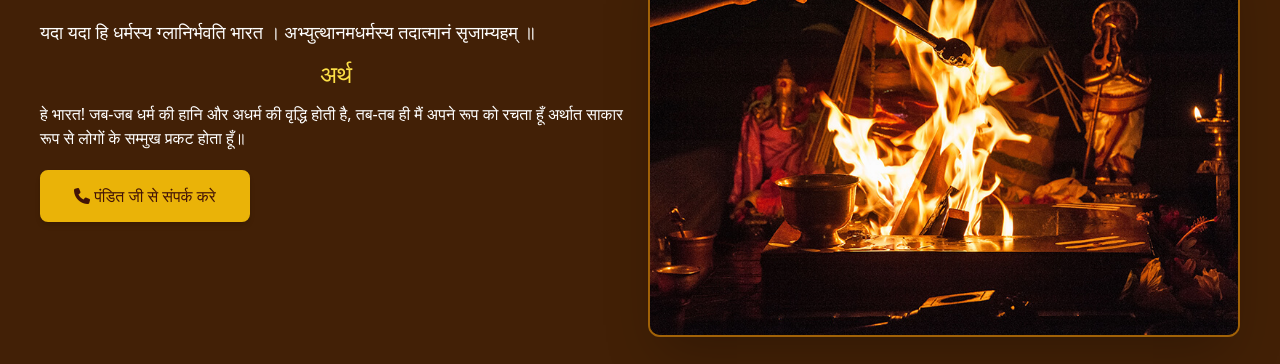
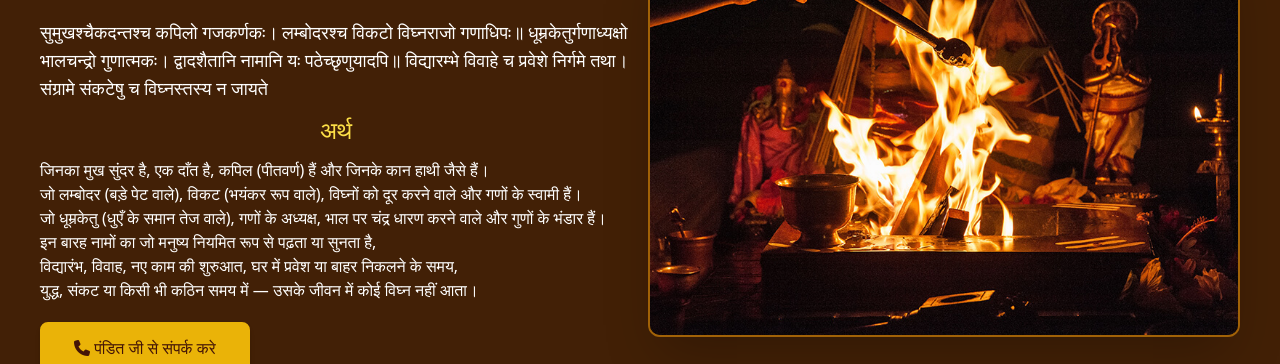
Before and after one commit to Kushal-Raj-Bhatt/onlinePanditji, a website: page src/index.html in a window 1280 px wide. Shown: the part 168-532 px from the top of the page. Drawn offline with Linux system fonts and the light colour scheme.

Commit message:
UI changes

```diff
--- a/src/index.html
+++ b/src/index.html
@@ -59,9 +59,14 @@
       <div class="grid grid-cols-12 gap-x-4 text-white py-5 text-left mb-5" id="home">
         <div class="banner-text col-span-12 md:col-span-6">
           <h1 class="text-5xl mb-7 text-yellow-300">ओम नमो भगवते वासुदेवाय नमः</h1>
-          <p class="text-lg mb-3">यदा यदा हि धर्मस्य ग्लानिर्भवति भारत । अभ्युत्थानमधर्मस्य तदात्मानं सृजाम्यहम्‌ ॥</p>
+          <p class="text-lg mb-3">सुमुखश्चैकदन्तश्च कपिलो गजकर्णकः।
+लम्बोदरश्च विकटो विघ्नराजो गणाधिपः॥
+धूम्रकेतुर्गणाध्यक्षो भालचन्द्रो गुणात्मकः।
+द्वादशैतानि नामानि यः पठेच्छृणुयादपि॥
+विद्यारम्भे विवाहे च प्रवेशे निर्गमे तथा।
+संग्रामे संकटेषु च विघ्नस्तस्य न जायते</p>
           <p class="text-center mb-3 text-2xl text-yellow-300">अर्थ</p>
-          <p>हे भारत! जब-जब धर्म की हानि और अधर्म की वृद्धि होती है, तब-तब ही मैं अपने रूप को रचता हूँ अर्थात साकार रूप से लोगों के सम्मुख प्रकट होता हूँ॥</p>
+          <p>जिनका मुख सुंदर है, एक दाँत है, कपिल (पीतवर्ण) हैं और जिनके कान हाथी जैसे हैं। <br>जो लम्बोदर (बड़े पेट वाले), विकट (भयंकर रूप वाले), विघ्नों को दूर करने वाले और गणों के स्वामी हैं। <br>जो धूम्रकेतु (धुएँ के समान तेज वाले), गणों के अध्यक्ष, भाल पर चंद्र धारण करने वाले और गुणों के भंडार हैं। <br>इन बारह नामों का जो मनुष्य नियमित रूप से पढ़ता या सुनता है,<br>विद्यारंभ, विवाह, नए काम की शुरुआत, घर में प्रवेश या बाहर निकलने के समय,<br>युद्ध, संकट या किसी भी कठिन समय में — उसके जीवन में कोई विघ्न नहीं आता।</p>
           <button
             class="bg-yellow-500 border-yellow-500 border-2 text-orange-950 px-8 py-3 mt-5 mb-10 rounded-lg shadow-md hover:shadow-lg hover:text-white hover:bg-yellow-500"><a href="#panditji"><i class="fa-solid fa-phone"></i>
               <span>पंडित जी से संपर्क करे</span></a></button>
```
